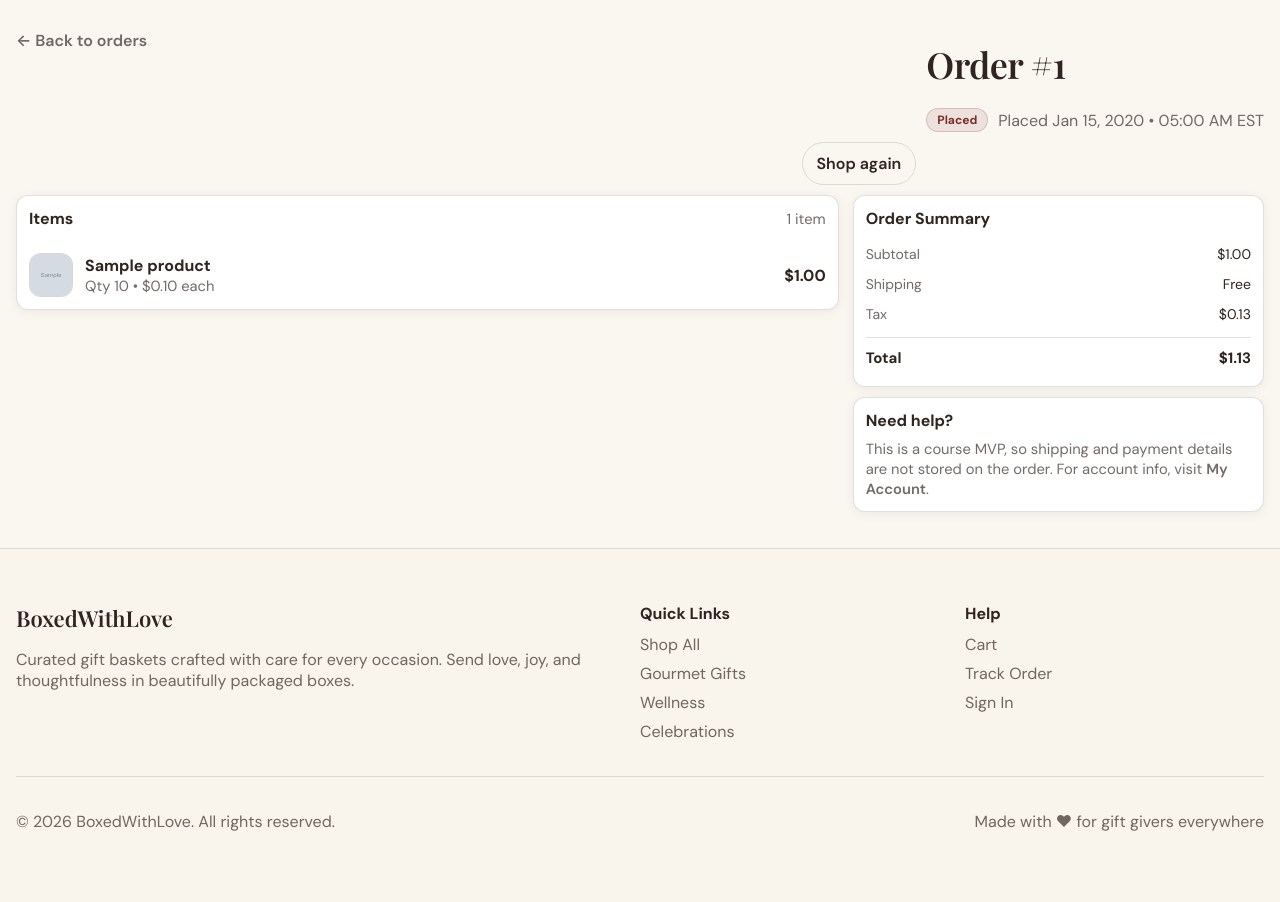
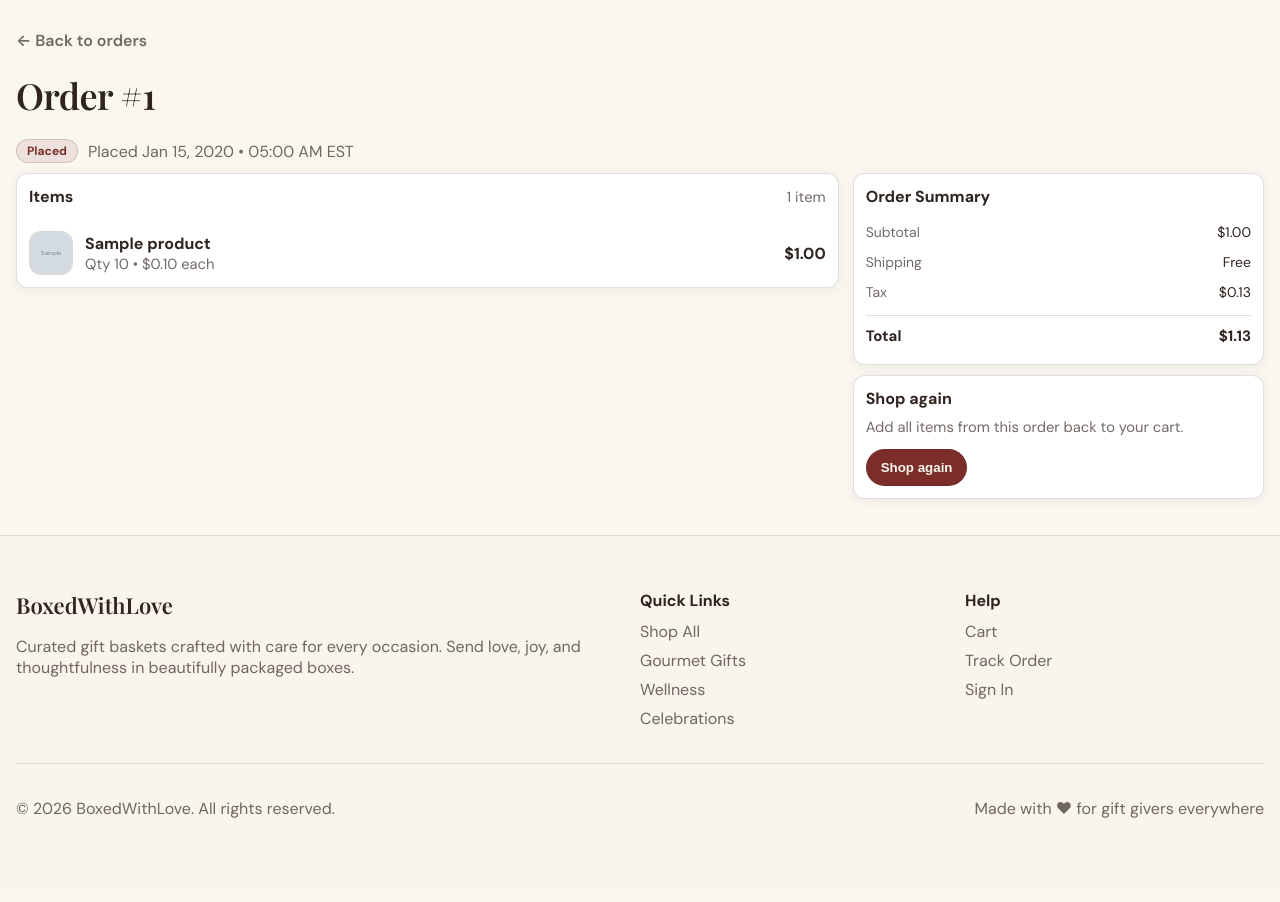
Before and after one commit to R-umaria/ProjectVI-Group5, a Flask app: page /orders/1 in a window 1280 px wide. Shown: the part 65-967 px from the top of the page. After the commit the page ends 883 px from the top, so only its background shows below. Run offline with Flask 3, Linux system fonts and the light colour scheme; the visitor is signed in with stand-in values (Sample User, id 1); tables that the repository leaves empty hold one stand-in row (values such as "Sample post"); grey boxes marked "Sample" are stand-in pictures; some libraries are stand-ins or nearby versions.

Commit message:
enhance: order & order details page enhanced and 'shop again' button fixed

```diff
--- a/app.py
+++ b/app.py
@@ -727,6 +727,71 @@ def create_app() -> Flask:
 
         return render_template("order_detail.html", order=order, items=items, summary=summary)
 
+    @app.post("/orders/<int:order_id>/shop-again")
+    def web_order_shop_again(order_id: int):
+        """Add all items from an order back into the user's cart ("buy again")."""
+        user = current_user()
+        if not user:
+            flash("Please log in to shop again.", "info")
+            return redirect(url_for("web_login", redirect=f"/orders/{order_id}"))
+
+        order = Order.query.filter_by(id=order_id, user_id=user.id).first()
+        if not order:
+            return render_template("404.html"), 404
+
+        items = OrderItem.query.filter_by(order_id=order.id).all()
+        if not items:
+            flash("This order has no items to add.", "info")
+            return redirect(url_for("web_order_detail", order_id=order_id))
+
+        # Bulk fetch products + existing cart items to avoid N+1.
+        product_ids = list({int(i.product_id) for i in items if i.product_id is not None})
+        if not product_ids:
+            flash("No valid products found in this order.", "info")
+            return redirect(url_for("web_order_detail", order_id=order_id))
+
+        products = Product.query.filter(Product.id.in_(product_ids)).all()
+        products_by_id = {int(p.id): p for p in products}
+
+        existing = CartItem.query.filter(
+            CartItem.user_id == user.id,
+            CartItem.product_id.in_(product_ids),
+        ).all()
+        existing_by_pid = {int(ci.product_id): ci for ci in existing}
+
+        added_qty = 0
+        skipped = 0
+        for oi in items:
+            pid = int(oi.product_id)
+            qty = int(getattr(oi, "quantity", 0) or 0)
+            if qty < 1:
+                continue
+            if pid not in products_by_id:
+                skipped += 1
+                continue
+
+            ci = existing_by_pid.get(pid)
+            if ci:
+                ci.quantity = int(ci.quantity) + qty
+            else:
+                ci = CartItem(user_id=user.id, product_id=pid, quantity=qty)
+                db.session.add(ci)
+                existing_by_pid[pid] = ci
+
+            added_qty += qty
+
+        db.session.commit()
+
+        if added_qty > 0:
+            msg = f"Added {added_qty} item" + ("s" if added_qty != 1 else "") + " to your cart."
+            if skipped:
+                msg += f" ({skipped} item" + ("s" if skipped != 1 else "") + " unavailable.)"
+            flash(msg, "success")
+            return redirect(url_for("web_cart"))
+
+        flash("No items could be added to your cart.", "info")
+        return redirect(url_for("web_order_detail", order_id=order_id))
+
     @app.get("/login")
     def web_login():
         return render_template("login.html")
--- a/static/css/site.css
+++ b/static/css/site.css
@@ -611,6 +611,7 @@ input {
   margin-bottom: 10px;
 }
 
+.order-header-left { display: flex; flex-direction: column; gap: 10px; }
 .order-header-main { display: flex; flex-direction: column; gap: 6px; }
 .order-header-meta { display: flex; align-items: center; gap: 10px; flex-wrap: wrap; }
 
--- a/templates/order_detail.html
+++ b/templates/order_detail.html
@@ -5,6 +5,7 @@
   {% set status_slug = ((order.status or 'placed')|lower|replace(' ', '-')) %}
 
   <div class="order-header">
+    <div class="order-header-left">
       <a class="link" href="{{ url_for('web_orders') }}">← Back to orders</a>
       <div class="order-header-main">
         <h1 class="h1">Order #{{ order.id }}</h1>
@@ -13,7 +14,7 @@
           <span class="muted">Placed {{ order.created_at|toronto_dt_pretty }}</span>
         </div>
       </div>
-    <a class="btn btn-outline" href="{{ url_for('web_products') }}">Shop again</a>
+    </div>
   </div>
 
   <div class="order-layout">
@@ -63,11 +64,12 @@
       </div>
 
       <div class="card">
-        <h2 class="order-section-title">Need help?</h2>
-        <p class="muted small" style="margin: 8px 0 0;">
-          This is a course MVP, so shipping and payment details are not stored on the order.
-          For account info, visit <a class="link" href="{{ url_for('web_account') }}">My Account</a>.
-        </p>
+        <h2 class="order-section-title">Shop again</h2>
+        <p class="muted small" style="margin: 8px 0 0;">Add all items from this order back to your cart.</p>
+
+        <form method="post" action="{{ url_for('web_order_shop_again', order_id=order.id) }}" style="margin-top: 12px;">
+          <button class="btn btn-primary" type="submit" {% if not items %}disabled{% endif %}>Shop again</button>
+        </form>
       </div>
     </aside>
   </div>
--- a/templates/orders.html
+++ b/templates/orders.html
@@ -7,7 +7,6 @@
       <h1 class="h1">My Orders</h1>
       <p class="muted">Track your purchases and view receipts anytime.</p>
     </div>
-    <a class="btn btn-primary" href="{{ url_for('web_products') }}">Shop</a>
   </div>
 
   {% if not orders %}
```
Lines whose indentation alone changed are shown as unchanged.
